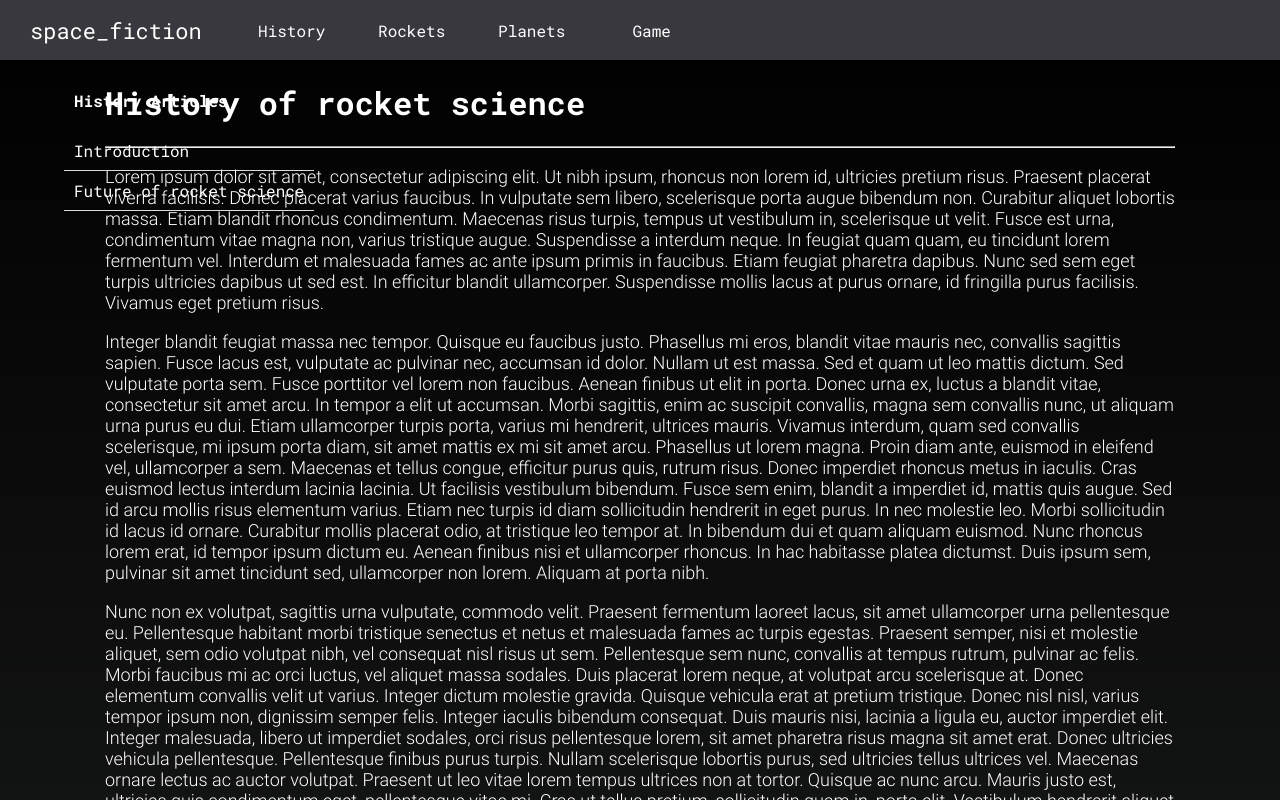
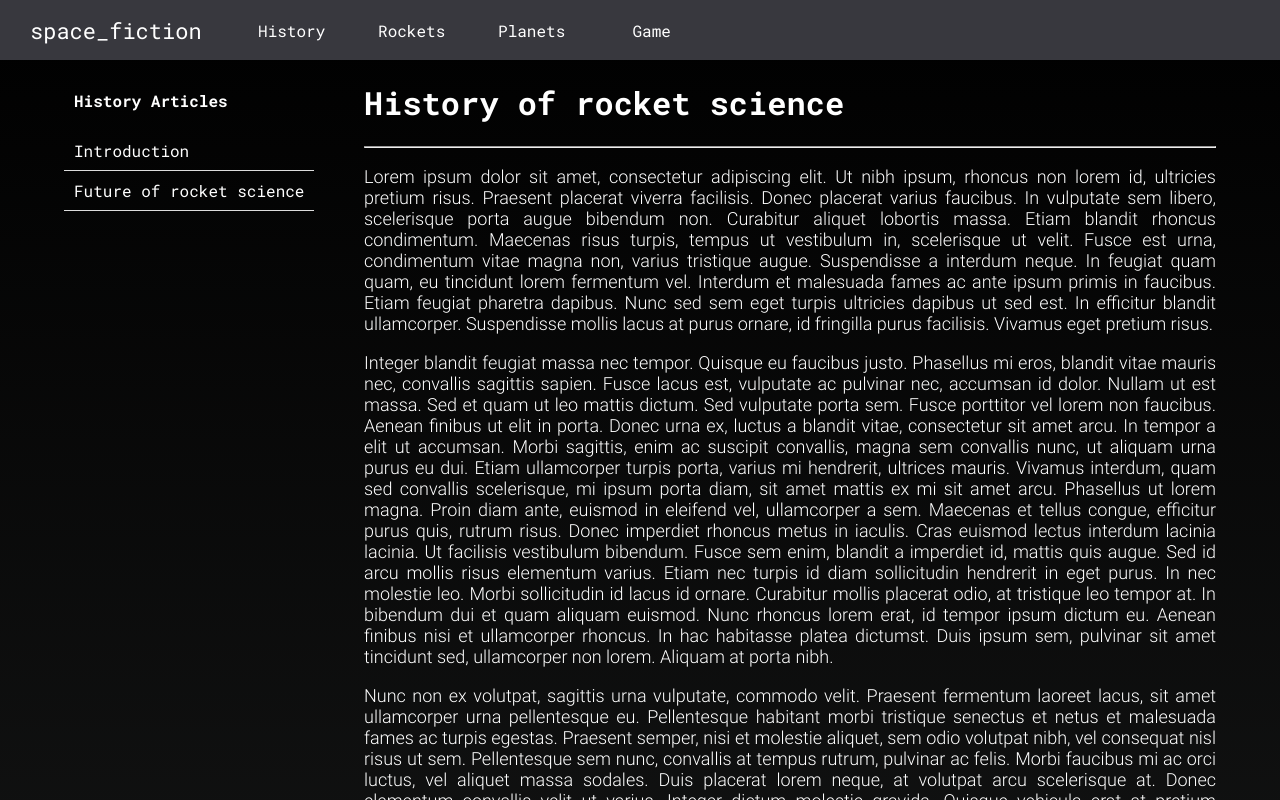
Before and after one commit to Qraree/space_fiction, a Next.js app in the folder frontend/: page /history in a window 1280 px wide. Shown: the top 800 px of the page. Built offline with nearby package versions, Linux system fonts and the light colour scheme.

Commit message:
fix: history layout fix

```diff
--- a/frontend/src/components/common/HistoryQuiz/HistoryQuiz.module.scss
+++ b/frontend/src/components/common/HistoryQuiz/HistoryQuiz.module.scss
@@ -51,7 +51,7 @@
     .option {
       width: 70%;
       margin-bottom: 10px;
-      height: 40px;
+      min-height: 40px;
       border: 1px solid white;
       border-radius: 10px;
       display: flex;
--- a/frontend/src/containers/History/HistorySectionWrapper/HistorySectionWrapper.module.scss
+++ b/frontend/src/containers/History/HistorySectionWrapper/HistorySectionWrapper.module.scss
@@ -6,17 +6,21 @@
   display: flex;
   flex-direction: row;
   position: relative;
+  //border: 1px solid white;
 
 
+  .sectionNavigationWrapper {
+    //border: 1px solid red;
+    min-width: 300px;
     .sectionNavigation{
       border-radius: 5px;
       margin-top: 70px;
       width: 250px;
-    height: 500px;
       position: fixed;
       top: 0;
       display: flex;
       flex-direction: column;
+      //border: 1px solid white;
 
       h4 {
         margin: 20px 0 20px 10px;
@@ -39,8 +43,9 @@
           background-color: #2c2a2a;
         }
       }
+    }
+  }
 
-  }
 
   .articleNavigation {
     width: 250px;
@@ -61,7 +66,8 @@
     width: 1070px;
     min-height: 100px;
     color: white;
-    margin: auto;
+    text-align: justify;
+
 
     p {
       font-family: $roboto-font;
--- a/frontend/src/containers/History/HistorySectionWrapper/HistorySectionWrapper.tsx
+++ b/frontend/src/containers/History/HistorySectionWrapper/HistorySectionWrapper.tsx
@@ -13,6 +13,7 @@ const HistorySectionWrapper = ({ children }: HistorySectionProps) => {
 
     return (
         <div className={styles.container}>
+            <div className={styles.sectionNavigationWrapper}>
                 <div className={styles.sectionNavigation}>
                     <h4>History Articles</h4>
                     {HISTORY_ARTICLES.map( article => (
@@ -33,12 +34,9 @@ const HistorySectionWrapper = ({ children }: HistorySectionProps) => {
                         </LinkStyled>
                     ))}
                 </div>
+            </div>
             <div className={styles.wrapper}>
                 {children}
-            </div>
-            <div className={styles.articleNavigation}>
-                <div className={styles.articleNavigationFix}>
-                </div>
             </div>
         </div>
 
--- a/frontend/src/containers/Home/Menu/HomeMenu.tsx
+++ b/frontend/src/containers/Home/Menu/HomeMenu.tsx
@@ -28,7 +28,7 @@ const HomeMenu = () => {
 
     return (
         <div className={styles.historyContainer}>
-            <Navbar navbarShowed={navbarShowed} />
+            <Navbar navbarShowed={navbarShowed} navbarFixed={false}/>
             <div className={styles.contentContainer}>
                 <div className={styles.contentWrapper}>
                     <h1>Welcome, wanderer!</h1>
--- a/frontend/src/helpers/CanvasStar.ts
+++ b/frontend/src/helpers/CanvasStar.ts
@@ -3,8 +3,8 @@ import {randomChoice, randomInInterval, randomNumber} from '@/helpers/random';
 export default function CanvasStar(ctx: any) {
     this.x = randomNumber(innerWidth);
     this.y = randomNumber(innerHeight);
-    this.dx = randomInInterval(-0.05, 0.05);
-    this.dy = randomInInterval(-0.05, 0.05);
+    this.dx = randomInInterval(-0.005, 0.005);
+    this.dy = randomInInterval(-0.005, 0.005);
     this.radius = randomNumber(1.5);
     this.opacity = randomInInterval(0, 1);
 
```
Also changed, not shown: frontend/src/containers/Home/Menu/HomeMenu.module.scss (+7 -6 lines). Lines whose indentation alone changed are shown as unchanged.
